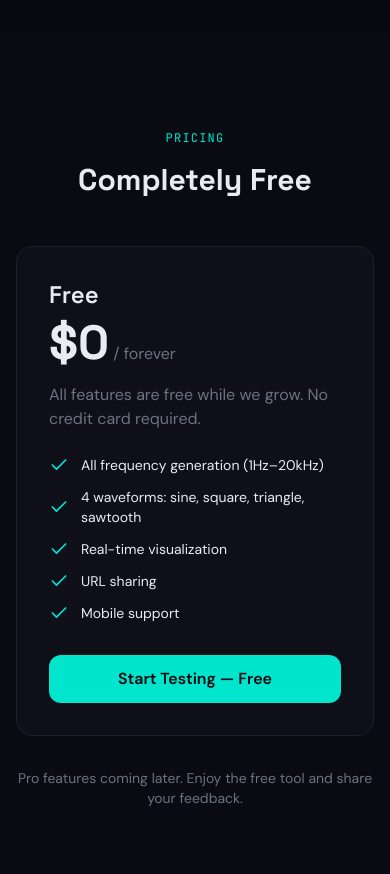
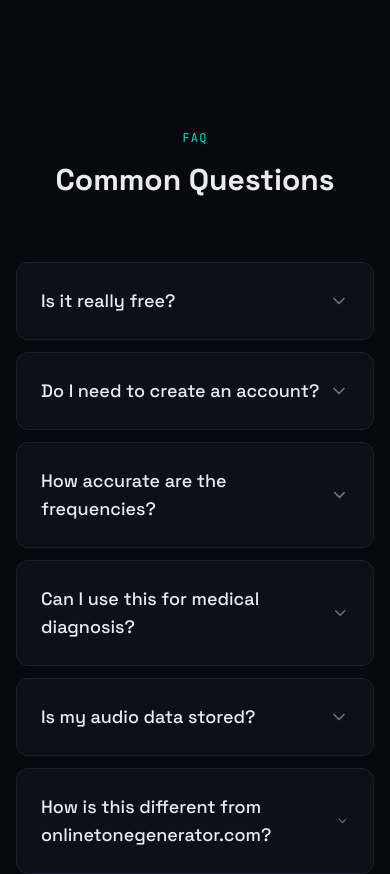
Before and after one commit to ti-kiu/tonetool, a Next.js app: page / in a window 390 px wide. Shown: the part 5200-6074 px from the top of the page. Built offline with nearby package versions, Linux system fonts and the light colour scheme.

Commit message:
fix: remove Pricing section entirely

```diff
--- a/app/page.tsx
+++ b/app/page.tsx
@@ -41,7 +41,6 @@ export default function Home() {
             {/* Nav Links - Desktop */}
             <nav className="hidden md:flex items-center gap-8">
               <a href="#how-it-works" className="text-sm text-[#6B7280] hover:text-[#E8ECF0] transition-colors">How It Works</a>
-              <a href="#pricing" className="text-sm text-[#6B7280] hover:text-[#E8ECF0] transition-colors">Pricing</a>
               <a href="#faq" className="text-sm text-[#6B7280] hover:text-[#E8ECF0] transition-colors">FAQ</a>
               <a href="#use-cases" className="text-sm text-[#6B7280] hover:text-[#E8ECF0] transition-colors">Use Cases</a>
             </nav>
@@ -68,7 +67,6 @@ export default function Home() {
             <div className="md:hidden py-4 border-t border-[#1E1E2E]">
               <nav className="flex flex-col gap-4">
                 <a href="#how-it-works" className="text-sm text-[#6B7280] hover:text-[#E8ECF0] transition-colors" onClick={() => setMobileMenuOpen(false)}>How It Works</a>
-                <a href="#pricing" className="text-sm text-[#6B7280] hover:text-[#E8ECF0] transition-colors" onClick={() => setMobileMenuOpen(false)}>Pricing</a>
                 <a href="#faq" className="text-sm text-[#6B7280] hover:text-[#E8ECF0] transition-colors" onClick={() => setMobileMenuOpen(false)}>FAQ</a>
                 <a href="#use-cases" className="text-sm text-[#6B7280] hover:text-[#E8ECF0] transition-colors" onClick={() => setMobileMenuOpen(false)}>Use Cases</a>
                 <a
@@ -292,57 +290,6 @@ export default function Home() {
         </div>
       </section>
 
-      {/* Pricing - Free Only */}
-      <section id="pricing" className="py-24 lg:py-32 bg-[#0A0A12]">
-        <div className="max-w-3xl mx-auto px-4 sm:px-6 lg:px-8">
-          <div className="text-center mb-12">
-            <p className="font-['JetBrains_Mono',monospace] text-xs uppercase tracking-widest text-[#00E5CC] mb-4">
-              Pricing
-            </p>
-            <h2 className="font-['Space_Grotesk',sans-serif] text-3xl sm:text-4xl font-bold text-[#E8ECF0]">
-              Completely Free
-            </h2>
-          </div>
-
-          <div className="bg-[#0F0F1A] border border-[#1E1E2E] rounded-2xl p-8 max-w-md mx-auto">
-            <h3 className="font-['Space_Grotesk',sans-serif] text-2xl font-semibold text-[#E8ECF0] mb-2">
-              Free
-            </h3>
-            <div className="flex items-baseline gap-1 mb-4">
-              <span className="font-['Space_Grotesk',sans-serif] text-5xl font-bold text-[#E8ECF0]">$0</span>
-              <span className="text-[#6B7280]">/ forever</span>
-            </div>
-            <p className="text-[#6B7280] mb-6">
-              All features are free while we grow. No credit card required.
-            </p>
-            <ul className="space-y-3 mb-8">
-              {[
-                "All frequency generation (1Hz–20kHz)",
-                "4 waveforms: sine, square, triangle, sawtooth",
-                "Real-time visualization",
-                "URL sharing",
-                "Mobile support"
-              ].map((feature) => (
-                <li key={feature} className="flex items-center gap-3 text-[#E8ECF0]">
-                  <Check className="w-5 h-5 text-[#00E5CC] flex-shrink-0" />
-                  <span className="text-sm">{feature}</span>
-                </li>
-              ))}
-            </ul>
-            <a
-              href="#audio-tool"
-              className="block w-full text-center py-3 bg-[#00E5CC] text-[#08080F] rounded-xl font-semibold hover:bg-[#00E5CC]/90 transition-colors"
-            >
-              Start Testing — Free
-            </a>
-          </div>
-
-          <p className="text-center text-sm text-[#6B7280] mt-8">
-            Pro features coming later. Enjoy the free tool and share your feedback.
-          </p>
-        </div>
-      </section>
-
       {/* FAQ */}
       <section id="faq" className="py-24 lg:py-32 bg-[#08080F]">
         <div className="max-w-3xl mx-auto px-4 sm:px-6 lg:px-8">
@@ -440,7 +387,7 @@ export default function Home() {
             <div>
               <h4 className="font-['Space_Grotesk',sans-serif] font-semibold text-[#E8ECF0] mb-4">Product</h4>
               <ul className="space-y-2">
-                {["Features", "Pricing", "FAQ", "Use Cases"].map((link) => (
+                {["Features", "FAQ", "Use Cases"].map((link) => (
                   <li key={link}>
                     <a href={`#${link.toLowerCase().replace(/\s+/g, "-")}`} className="text-sm text-[#6B7280] hover:text-[#E8ECF0] transition-colors">
                       {link}
```
